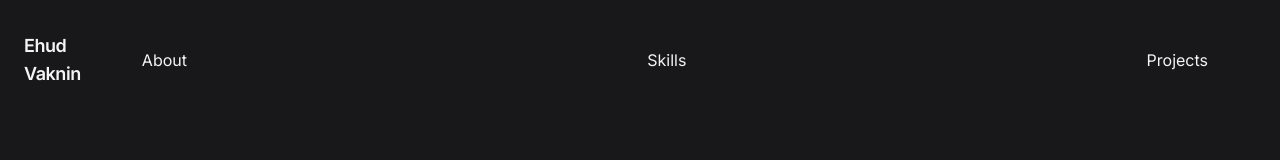
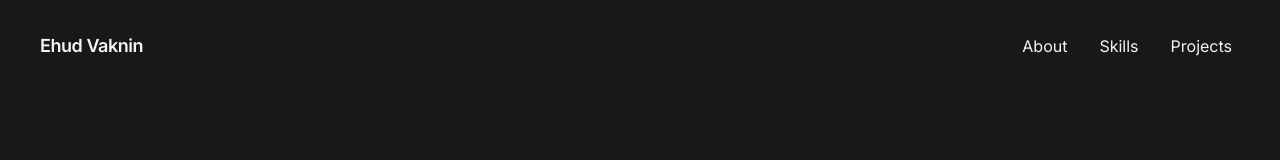
Before and after one commit to udivak/portfolio, a website: page index.html in a window 1280 px wide. Shown: the top 160 px of the page. Drawn offline with nearby package versions, Linux system fonts and the light colour scheme.

Commit message:
updated navbar

```diff
--- a/index.html
+++ b/index.html
@@ -24,15 +24,16 @@
 
 <!-- NAV -->
 <header class="w-full max-w-full px-4 py-6 flex items-center justify-between">
-    <a href="#" class="text-lg font-semibold tracking-tight p-2">Ehud Vaknin</a>
-    <nav class="flex items-center p-4 w-full">
-        <div class="flex space-x-8 w-full justify-end md:justify-between pr-2 md:pr-10">
+    <a href="#" class="text-lg font-semibold tracking-tight p-2 md:ml-4">Ehud Vaknin</a>
+    <nav>
+        <div class="flex space-x-8 md:mr-8">
             <a href="#about">About</a>
             <a href="#skills">Skills</a>
             <a href="#projects">Projects</a>
         </div>
     </nav>
 </header>
+
 
 
 <!-- HERO -->
```
